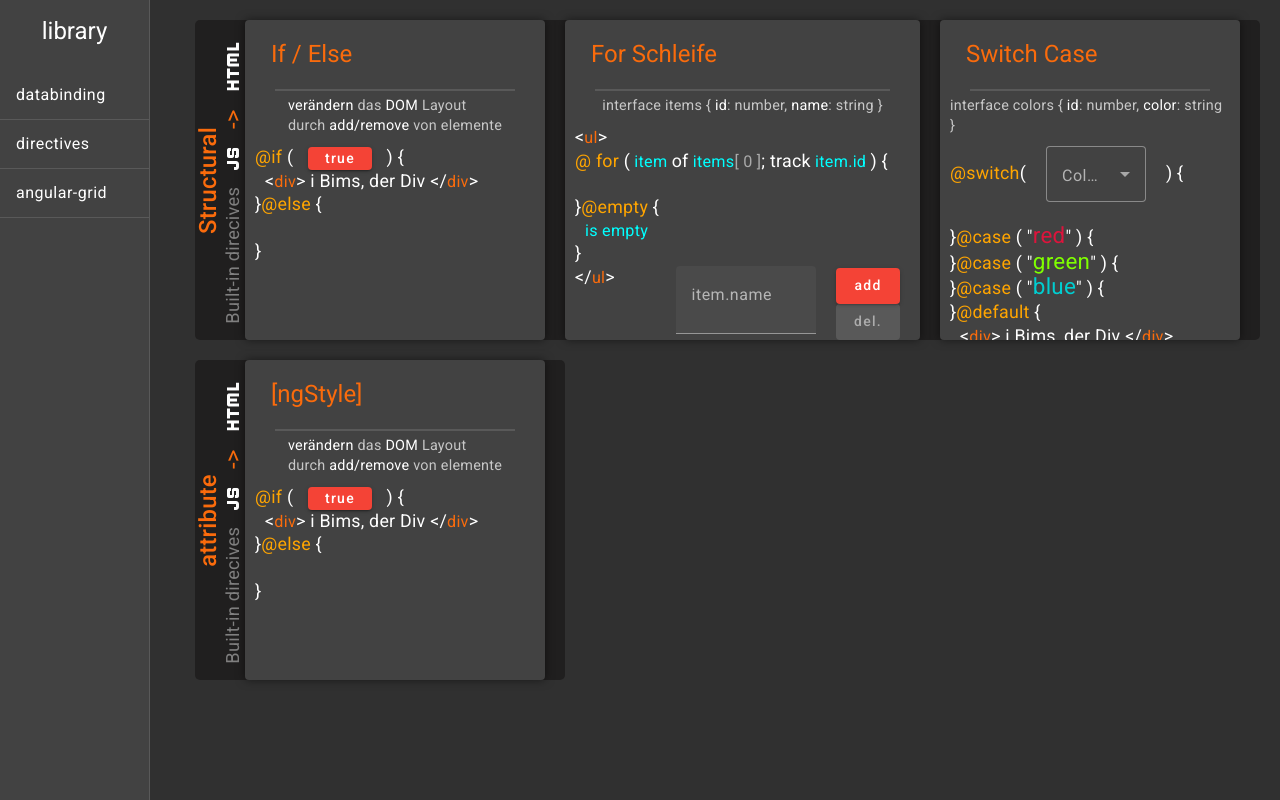
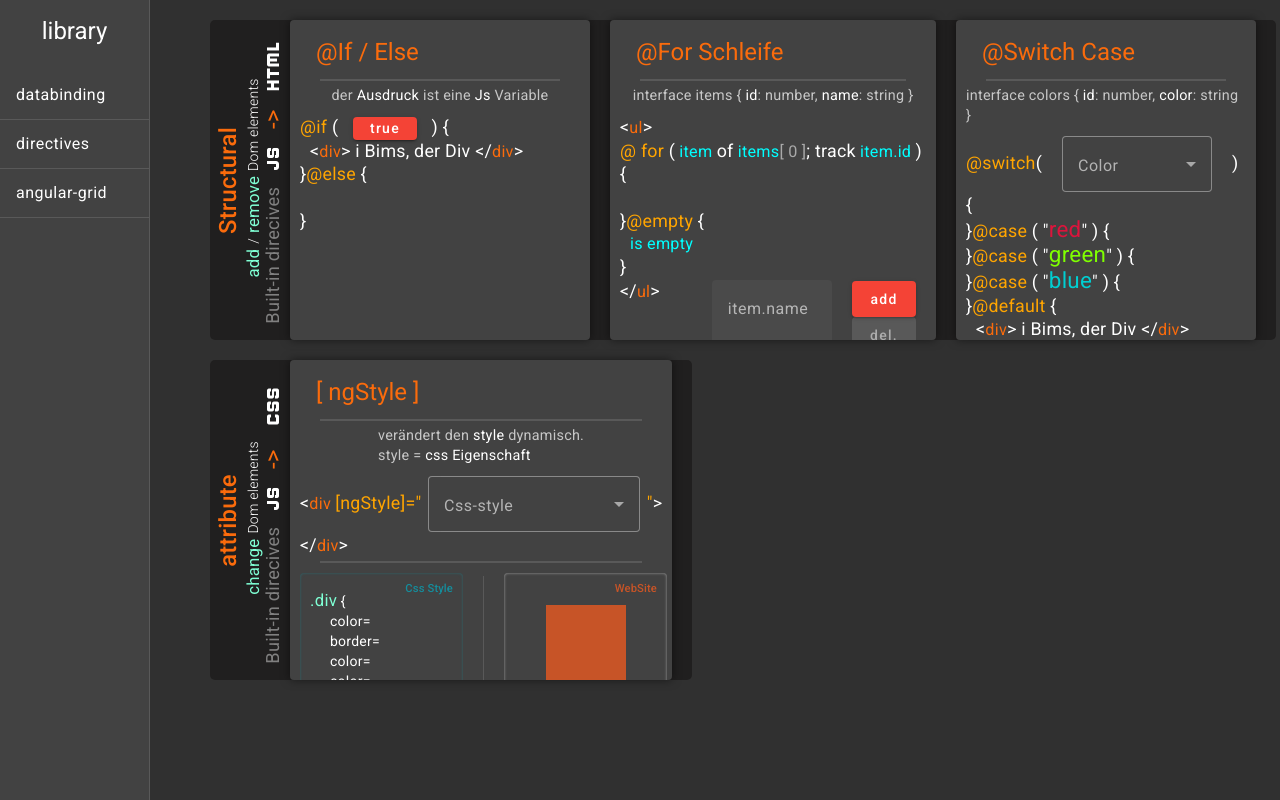
Before and after one commit to HorstPower/AngularDataBinding, an Angular app: page /directives in a window 1280 px wide. Built offline with nearby package versions, Linux system fonts and the light colour scheme.

Commit message:
attribute directives, ngStyle

```diff
--- a/src/app/directives/directives.component.html
+++ b/src/app/directives/directives.component.html
@@ -4,24 +4,25 @@
     <div class="line">
 
         <div class="lineLabel">
-            <div id="lineHeader">Structural</div>
-            <div id="lineSubHeader">Built-in direcives
+            <div class="lineHeader">Structural</div>
+            <div class="linePrinciple"><p>add</p> / <p>remove</p> Dom elements</div>
+            <div class="lineSubHeader">Built-in direcives
                 <div class="symbols"><mat-icon>javascript</mat-icon><h1>-></h1><mat-icon>html</mat-icon>
                 </div>
             </div>
+
         </div>
 
         <!-- if/Else Card -->
         <mat-card>
             <mat-list>
                 <!-- discribtion -->
-                <mat-list-item><h1 class="cardHeaderText">If / Else</h1></mat-list-item>
+                <mat-list-item><h1 class="cardHeaderText">&#64;If / Else</h1></mat-list-item>
                 <mat-divider></mat-divider>
                 <div class="logic">
 
                     <span class="discribtion">
-                        <div><p>verändern</p> das <p>DOM</p> Layout</div>
-                        <div>durch <p>add/remove</p> von elemente</div>
+                        <div>der <p>Ausdruck</p> ist eine <p>Js</p> Variable</div>
                    </span>
 
                     <!-- if/Else Code -->
@@ -55,7 +56,7 @@
         <mat-card>
             <mat-list>
 
-                <mat-list-item><h1 class="cardHeaderText">For Schleife</h1></mat-list-item>
+                <mat-list-item><h1 class="cardHeaderText">&#64;For Schleife</h1></mat-list-item>
                 <mat-divider></mat-divider>
                 <div class="logic">
 
@@ -113,7 +114,7 @@
         <mat-card>
             <mat-list>
 
-                <mat-list-item><h1 class="cardHeaderText">Switch Case</h1></mat-list-item>
+                <mat-list-item><h1 class="cardHeaderText">&#64;Switch Case</h1></mat-list-item>
                 <mat-divider></mat-divider>
 
                 <div class="logic">
@@ -127,7 +128,6 @@
                         <!-- @switch( -->
                         <p class="decl">&#64;switch</p> <p>&#40;</p>
                             <!-- ColorChooseField -->
-                            <span class="colorAqua">
                                 <mat-form-field #colorUser class="colorChoose" appearance="outline" color="accent">
                                     <mat-label>Color</mat-label>
                                     <mat-select (selectionChange)="switchColor($event.value)">
@@ -137,7 +137,6 @@
                                         }
                                     </mat-select>
                                 </mat-form-field>
-                            </span>
                         <!-- ){ -->
                         <p>&#41; &#123;</p><br>
                         <!-- }@case( "red" ) { -->
@@ -194,9 +193,10 @@
     <div class="line">
 
         <div class="lineLabel">
-            <div id="lineHeader">attribute</div>
-            <div id="lineSubHeader">Built-in direcives
-                <div class="symbols"><mat-icon>javascript</mat-icon><h1>-></h1><mat-icon>html</mat-icon>
+            <div class="lineHeader">attribute</div>
+            <div class="linePrinciple"><p>change</p> Dom elements</div>
+            <div class="lineSubHeader">Built-in direcives
+                <div class="symbols"><mat-icon>javascript</mat-icon><h1>-></h1><mat-icon>css</mat-icon>
                 </div>
             </div>
         </div>
@@ -205,38 +205,67 @@
         <mat-card>
             <mat-list>
                 <!-- discribtion -->
-                <mat-list-item><h1 class="cardHeaderText">[ngStyle]</h1></mat-list-item>
+                <mat-list-item><h1 class="cardHeaderText">[ ngStyle ]</h1></mat-list-item>
                 <mat-divider></mat-divider>
                 <div class="logic">
 
                     <span class="discribtion">
-                        <div><p>verändern</p> das <p>DOM</p> Layout</div>
-                        <div>durch <p>add/remove</p> von elemente</div>
+                        <div>verändert den <p>style</p> dynamisch.</div>
+                        <div>style = <p>css Eigenschaft</p></div>
                    </span>
 
-                    <!-- if/Else Code -->
+                    <!-- [ngStyle] Code -->
                     <span class="directives color">
-                        <!--  @if ( Button ) {  -->
-                        <p class="decl"> &#64;if </p><p> &#40; <button mat-raised-button color="warn" class="IfButton" (click)="toggelIfBoolean()" >{{ ifBoolean }}</button> &#41; &#123; </p><br>
+                        <!--  <div [ngStyle]="  -->
+                        <p>&#60;</p>div <p class="decl">[ngStyle]=&#34;
+                            <span>
+                                <mat-form-field #styleChoose class="styleChoose" appearance="outline" color="accent">
+                                    <mat-label>Css-style</mat-label>
+                                    <mat-select (selectionChange)="switchStyle($event.value)">
+                                        @for (style of styles; track style.id) {
+                                            <mat-option [value]="style.id">{{style.attribute}}</mat-option>
+                                        }
+                                    </mat-select>
+                                </mat-form-field>
+                            </span>
+                        <!-- ">-->
+                        &#34;</p> <p>&#62;</p><br>
+                        <!-- </div> -->
+                        <p>&#60;&#47;</p>div<p>&#62;</p>
+                    </span>
+                </div>
+                <mat-divider></mat-divider>
 
-                            @if ( ifBoolean ) {
-                                <div class="inline indentation">
-                                    <!-- <div> i Bims, der Div </div> -->
-                                    <p>&#60;</p>div<p>&#62; i Bims, der Div &#60;&#47;</p>div<p>&#62;</p>
-                                </div>
-                            }
-                        <!--  }@else {  -->
-                        <br><p>&#125;</p><p class="decl">&#64;else</p><p>&#160;&#123;</p><br>
+                <div class="showArea">
+                    <!-- left Css Class -->
+                    <mat-card class="cssStyle css">
+                        <mat-card-header>
+                            <mat-card-title>Css Style</mat-card-title>
+                        </mat-card-header>
+                        <mat-card-content>
+                                <!-- div { -->
+                                <p><span>.div</span> &#123;</p>
+                                    <div>
+                                        color=      <br>
+                                        border=     <br>
+                                        color=      <br>
+                                        color=      <br>
+                                    </div>
+                                <br>
+                                &#125;
+                        </mat-card-content>
+                    </mat-card>
+                    <mat-divider vertical="true"></mat-divider>
+                    <mat-card class="cssStyle div">
+                        <mat-card-header>
+                            <mat-card-title>WebSite</mat-card-title>
+                        </mat-card-header>
+                        <mat-card-content>
+                            <div class="divBox">
 
-                            @if ( !ifBoolean ) {
-                                <div class="inline indentation">
-                                    <!-- <div> i Bims, der Else </div> -->
-                                    <p>&#60;</p>div<p>&#62; i Bims der Else &#60;&#47;</p>div<p>&#62;</p>
-                                </div>
-                            }
-                        <!-- } -->
-                        <br><p>&#125;</p>
-                    </span>
+                            </div>
+                        </mat-card-content>
+                    </mat-card>
                 </div>
             </mat-list>
         </mat-card>
--- a/src/app/directives/directives.component.scss
+++ b/src/app/directives/directives.component.scss
@@ -12,6 +12,7 @@
     padding: 20px;
 
 }
+
 .line {
     display: flex;
     justify-content: flex-start;
@@ -19,72 +20,103 @@
     height: 320px;
     gap:20px;
     padding-right: 20px;
-    margin-left: 25px;
+    margin-left: 40px;
 
     background-color: rgb(32, 31, 31);
     border-radius: 5px;
 }
 .lineLabel {
     display: flex;
+    flex-direction: column;
     transform: rotate(-90deg);
+    align-items: center;
+    align-self: center;
+
+    margin-left: 50px;
     width: 10px;
-    margin-left: 20px;
-    align-items: center;
-
-    flex-direction: column;
-    align-self: center;
-    #lineHeader{
+    .lineHeader{
         font-size: 1.7em;
         font-weight: 500;
         color: #fa6b0c;
+
         margin-bottom: 5px;
+        margin-top: -30px;
     }
-    #lineSubHeader{
+    .linePrinciple{
+        display: flex;
+        align-self: center;
+
+        font-size: 1em;
+        font-weight: 300;
+        color: white;
+
+        margin-bottom: 5px;
+        white-space: nowrap;
+        height: 15px;
+        & p{
+            margin-left: 5px;
+            margin-right: 5px;
+
+            font-size: 1.2em;
+            font-weight: 400;
+            color: aquamarine;
+        }
+    }
+    .lineSubHeader{
         display: flex;
         align-self: center;
 
         font-size: 1.3em;
         font-weight: 400;
         color: grey;
+
         white-space: nowrap;
     }
-
 }
 
 .symbols {
     display: flex;
-    width: 70%;
-    height: 20px;
     flex-direction: row;
     align-items: center;
     justify-content: center;
+
+    width: 70%;
+    height: 20px;
     & mat-icon{
-        margin: 5px;
         display: flex;
         align-items: center;
         justify-content: center;
+
         height: 100%;
         width: auto;
+        margin: 5px;
+
         font-size: 3rem;
         color: white;
         &~h1 {
             display: flex;
             justify-content: start;
+
             margin-top: 15px;
             width: 1.4em;
+
             color:#fa6b0c;
         }
     }
 }
 
-
 mat-Card{
     display: flex;
     flex-direction: column;
-    padding: 10px;
+
+    margin: 0;
+    padding-left: 10px;
+    padding-right: 10px;
+
     min-width: 300px;
     min-height: auto;
     box-shadow: 0 0 10px 0 rgba(0,0,0,0.5);
+
     overflow-x: hidden;
     overflow-y: scroll;
     &::-webkit-scrollbar {
@@ -95,6 +127,7 @@ mat-Card{
     font-size: 1.5em;
     font-weight: 400;
     color: #fa6b0c;
+    margin: 0;
 }
 
 mat-divider{
@@ -187,12 +220,92 @@ ul {
     }
 }
 
-
-
+// Switch Case
 .colorChoose {
     margin-left: 20px;
     margin-right: 20px;
-    width: 100px;
+    width: 150px;
+    margin-bottom: -20px;
+}
+
+// ngStyle
+.styleChoose {
+    margin-left: 2px;
+    margin-right: 2px;
+    margin-bottom: -20px;
+}
+
+.showArea {
+    display: flex;
+    flex-direction: row;
+    justify-content: space-between;
+
+    margin-top: 10px;
+}
+
+.cssStyle {
+
+    min-width: 45%;
+    & mat-card-header {
+        flex-direction: row-reverse;
+        margin: 0;
+        padding: 0;
+        & mat-card-title {
+            font-size: 0.8em;
+            font-weight: 500;
+        }
+    }
+    & mat-card-content {
+        padding: 0;
+        & p {
+            margin: 0;
+            padding: 0;
+            & span {
+                display: inline;
+                font-size: 1.2em;
+                font-weight: 400;
+                color: aquamarine;
+            }
+        }
+    }
+}
+
+.css {
+    box-shadow: inset 0 0 3px 0 rgba(21, 141, 156, 0.5);
+    & mat-card-header {
+        & mat-card-title {
+            color: rgb(21, 141, 156);
+        }
+    }
+    & mat-card-content {
+        margin-top: -15px;
+        & div {
+            display: inline-block;
+            padding-left: 20px;
+            line-height: 1,5;
+        }
+    }
+}
+
+.div {
+    box-shadow: inset 0 0 3px 0 rgba(255, 255, 255, 0.5);
+    & mat-card-header {
+        & mat-card-title {
+            color: rgb(199, 84, 39);
+        }
+    }
+    & mat-card-content {
+        display: flex;
+        align-content: center;
+        justify-content: center;
+    }
+}
+
+.divBox {
+    display: flex;
+    height: 80px;
+    width: 80px;
+    background-color: rgb(199, 84, 39);
 }
 
 .color {
--- a/src/app/directives/directives.component.ts
+++ b/src/app/directives/directives.component.ts
@@ -12,6 +12,11 @@ interface item {
 interface color {
   id: number;
   color: string;
+}
+
+interface style {
+  id: number;
+  attribute: string;
 }
 
 @Component({
@@ -29,7 +34,6 @@ interface color {
 export class DirectivesComponent {
 
   // Structural directives
-
   // If/Else
   ifBoolean: boolean = true;
 
@@ -40,10 +44,7 @@ export class DirectivesComponent {
   // For
   items: item[]= [];
   index: number= 0;
-
   hideForButton: boolean= true;
-
-
   formmodule: any = new FormsModule();
   inputName: string= '';
 
@@ -80,4 +81,20 @@ export class DirectivesComponent {
   }
 
 
+  // atributtes directives
+  // ngStyle
+  style: string= '';
+
+  styles: style[]= [
+    {id: 0, attribute: 'backGround=red'},
+    {id: 1, attribute: 'backGround=blue'},
+    {id: 2, attribute: 'backGround=green'},
+    {id: 3, attribute: 'backGround=white'},
+    {id: 4, attribute: 'backGround=yellow'},
+  ];
+
+  switchStyle(event: number) {
+    this.style = this.styles[event].attribute;
+  }
+
 }
```
